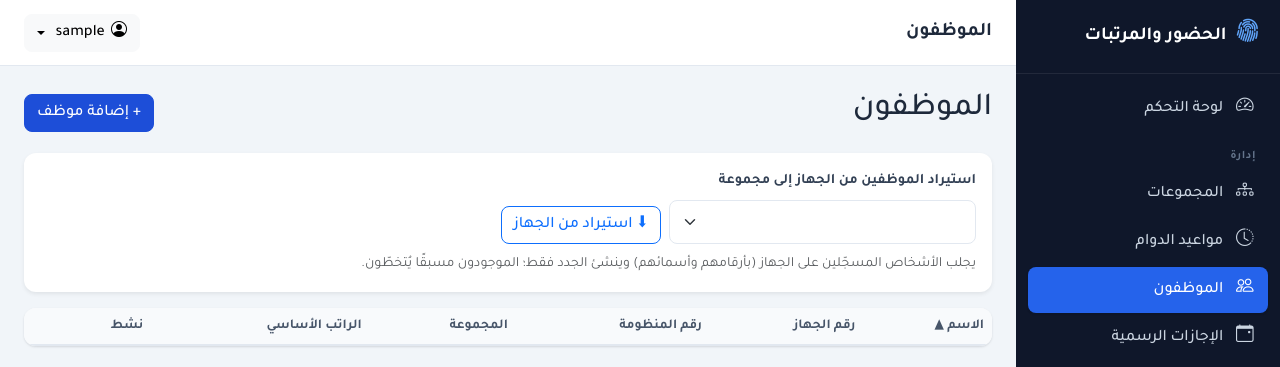
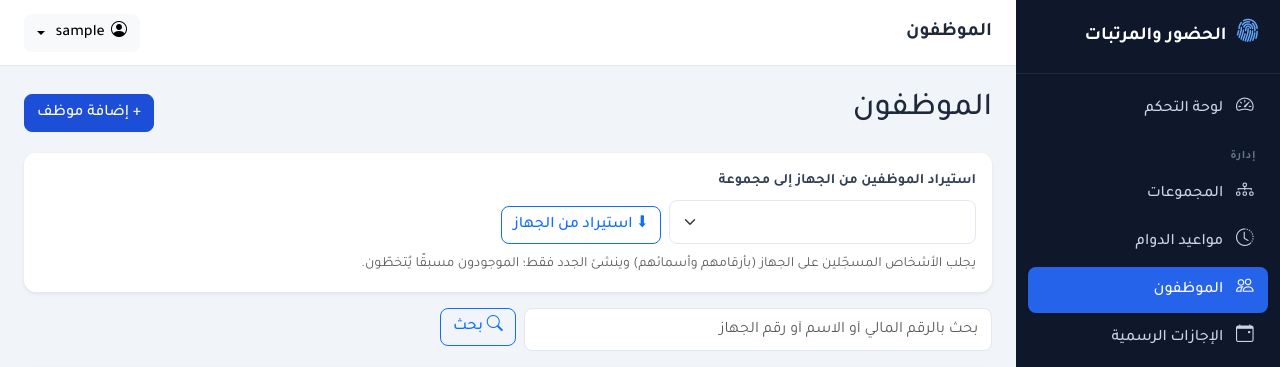
Before and after one commit to joker-ly/Hikvision, an ASP.NET Core app: template src/Hikvision.Web/Views/Employees/Index.cshtml in a window 1280 px wide. Shown: the top 367 px of the page. Run offline with ASP.NET Core 8, Linux system fonts and the light colour scheme; the template is opened without the code that fills it, so the values that code supplies are empty; the visitor is signed in with stand-in values (Sample User, id 1).

Commit message:
قائمة الموظفين: زر إدخال يدوي مباشر لكل موظف + بحث بالرقم المالي
- زر "إدخال يدوي" في كل صف يفتح النموذج في نافذة جديدة مع اختيار الموظف مسبقًا
  (ManualAttendance/Create يقبل employeeId)
- مربع بحث يفلتر بالرقم المالي أو الاسم أو رقم الجهاز، مع الحفاظ على الترتيب

Co-Authored-By: Claude Opus 4.8 <noreply@anthropic.com>
Claude-Session: https://claude.ai/code/session_01SXp9iPG69cjs8EbdCx34Tx

```diff
--- a/src/Hikvision.Web/Views/Employees/Index.cshtml
+++ b/src/Hikvision.Web/Views/Employees/Index.cshtml
@@ -2,6 +2,7 @@
 @{
     ViewData["Title"] = "الموظفون";
     var sort = ViewBag.Sort as string ?? "name";
+    var search = ViewBag.Search as string;
     var nameSort = sort == "name" ? "name_desc" : "name";
     var nameArrow = sort == "name" ? "▲" : sort == "name_desc" ? "▼" : "";
     var finSort = sort == "financial" ? "financial_desc" : "financial";
@@ -40,14 +41,31 @@
     </div>
 </div>
 
+<form asp-action="Index" method="get" class="row g-2 mb-3" style="max-width:560px;">
+    <input type="hidden" name="sort" value="@sort" />
+    <div class="col">
+        <input type="search" name="search" value="@search" class="form-control"
+               placeholder="بحث بالرقم المالي أو الاسم أو رقم الجهاز" />
+    </div>
+    <div class="col-auto">
+        <button type="submit" class="btn btn-outline-primary"><i class="bi bi-search"></i> بحث</button>
+    </div>
+    @if (!string.IsNullOrWhiteSpace(search))
+    {
+        <div class="col-auto">
+            <a asp-action="Index" asp-route-sort="@sort" class="btn btn-outline-secondary">إلغاء</a>
+        </div>
+    }
+</form>
+
 <div class="card table-card">
 <div class="table-responsive">
 <table class="table table-hover align-middle mb-0">
     <thead>
         <tr>
-            <th><a asp-action="Index" asp-route-sort="@nameSort" class="text-decoration-none text-reset">الاسم @nameArrow</a></th>
+            <th><a asp-action="Index" asp-route-sort="@nameSort" asp-route-search="@search" class="text-decoration-none text-reset">الاسم @nameArrow</a></th>
             <th>رقم الجهاز</th>
-            <th><a asp-action="Index" asp-route-sort="@finSort" class="text-decoration-none text-reset">رقم المنظومة @finArrow</a></th>
+            <th><a asp-action="Index" asp-route-sort="@finSort" asp-route-search="@search" class="text-decoration-none text-reset">رقم المنظومة @finArrow</a></th>
             <th>المجموعة</th>
             <th>الراتب الأساسي</th>
             <th>نشط</th>
@@ -65,8 +83,9 @@
                 <td>@(e.BaseSalary?.ToString("N2") ?? "—")</td>
                 <td>@(e.IsActive ? Html.Raw("<span class='badge bg-soft-success'>نعم</span>") : Html.Raw("<span class='badge bg-soft-danger'>لا</span>"))</td>
                 <td class="page-actions">
-                    <a asp-action="Edit" asp-route-id="@e.Id" class="btn btn-sm btn-outline-secondary"><i class="bi bi-pencil"></i></a>
-                    <a asp-controller="Attendance" asp-action="Index" asp-route-employeeId="@e.Id" class="btn btn-sm btn-outline-info"><i class="bi bi-card-checklist"></i></a>
+                    <a asp-action="Edit" asp-route-id="@e.Id" class="btn btn-sm btn-outline-secondary" title="تعديل"><i class="bi bi-pencil"></i></a>
+                    <a asp-controller="ManualAttendance" asp-action="Create" asp-route-employeeId="@e.Id" target="_blank" class="btn btn-sm btn-outline-success" title="إدخال يدوي"><i class="bi bi-pencil-square"></i></a>
+                    <a asp-controller="Attendance" asp-action="Index" asp-route-employeeId="@e.Id" class="btn btn-sm btn-outline-info" title="سجلات الحضور"><i class="bi bi-card-checklist"></i></a>
                     <form asp-action="Delete" asp-route-id="@e.Id" method="post" class="d-inline" onsubmit="return confirm('تأكيد حذف الموظف؟');">
                         @Html.AntiForgeryToken()
                         <button type="submit" class="btn btn-sm btn-outline-danger"><i class="bi bi-trash"></i></button>
```
Also changed, not shown: src/Hikvision.Web/Controllers/EmployeesController.cs (+12 -1 lines), src/Hikvision.Web/Controllers/ManualAttendanceController.cs (+8 -3 lines).
